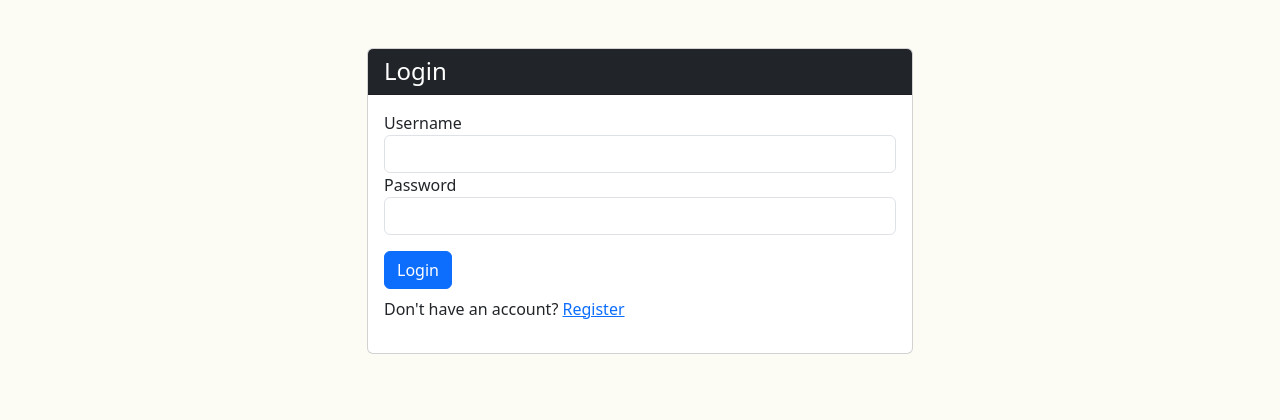
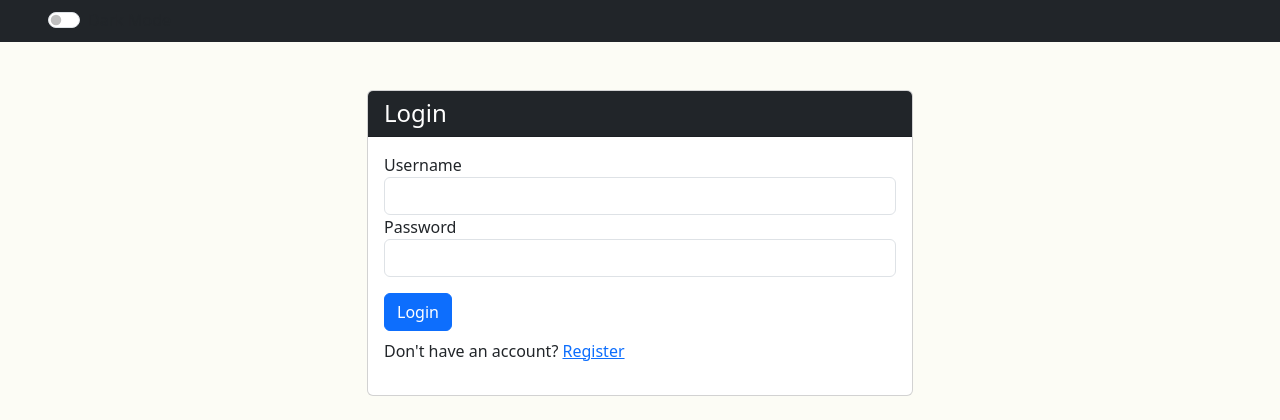
Before and after one commit to UCCS-CS4300-5300/group6-fall2023, a Django app: page /popularity_assessor/login/ in a window 1280 px wide. Shown: the top 420 px of the page. Run offline with Django 3.2, Linux system fonts and the light colour scheme.

Commit message:
changed code for dark-mode toggle

```diff
--- a/popularity_assessor/templates/base.html
+++ b/popularity_assessor/templates/base.html
@@ -28,9 +28,12 @@
     <link id="dark-mode-style" href="{% static 'css/dark_mode.css' %}" rel="stylesheet" disabled>
 </head>
 <body>
-    {% if user.is_authenticated %}
   <nav class="navbar navbar-expand-lg navbar-dark bg-dark">
       <div class="container-fluid px-5">
+        <div class="form-check form-switch">
+          <input class="form-check-input" type="checkbox" id="dark-mode-toggle">
+          <label class="form-check-label" for="dark-mode-toggle">Dark Mode</label>
+        </div>
           <!-- Navbar brand/logo could go here if you have one -->
 
           <button class="navbar-toggler" type="button" data-bs-toggle="collapse" data-bs-target="#navbarSupportedContent" aria-controls="navbarSupportedContent" aria-expanded="false" aria-label="Toggle navigation">
@@ -41,23 +44,23 @@
               <ul class="navbar-nav me-auto mb-2 mb-lg-0">
                   <!-- Other nav items here -->
               </ul>
-
               <ul class="navbar-nav">
-
+                {% if user.is_authenticated %}
                   <li class="nav-item">
                       <a class="nav-link" href="{% url 'popularity_assessor:logout' %}">Logout</a>
                   </li>
-
+                {% endif %}
               </ul>
 
               <!-- Dark mode toggle button, styled distinctly from the nav links -->
+            <!--
               <button id="dark-mode-toggle" class="btn btn-sm btn-light ms-3" aria-label="Toggle dark mode">
                   <i class="bi bi-moon-stars-fill"></i> Dark Mode
               </button>
+            -->
           </div>
       </div>
   </nav>
-  {% endif %}
     {% block content %}{% endblock %}
     <script>
         document.addEventListener("DOMContentLoaded", function() {
```
